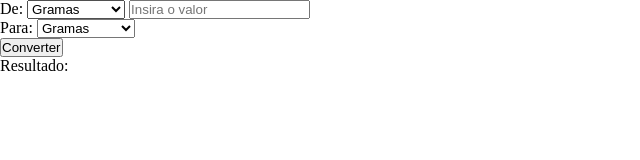
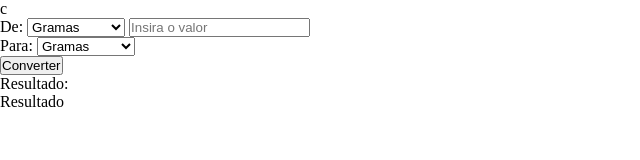
Before and after one commit to 1GabrielC/PacoteDeSoftwares, a plain HTML site: page peso.html in a window 1280 px wide. Shown: the whole page, without its empty margins (0-640 px from the left). Drawn offline with Linux system fonts and the light colour scheme.

Commit message:
Update peso.html

```diff
--- a/peso.html
+++ b/peso.html
@@ -7,7 +7,7 @@
     <title>Conversor de Pesos</title>
 </head>
 <body>
-    <div id="converter">
+c    <div id="converter">
         <div class="unit">
             <label for="from-unit">De:</label>
             <select id="from-unit">
@@ -30,6 +30,7 @@
         <button id="convert-button">Converter</button>
 
         <div id="result">Resultado: <span id="result-value"></span></div>
+        <label for="to-unit">Resultado</label>
     </div>
 <script src="./JS/peso.js"></script>
 </body>
```
